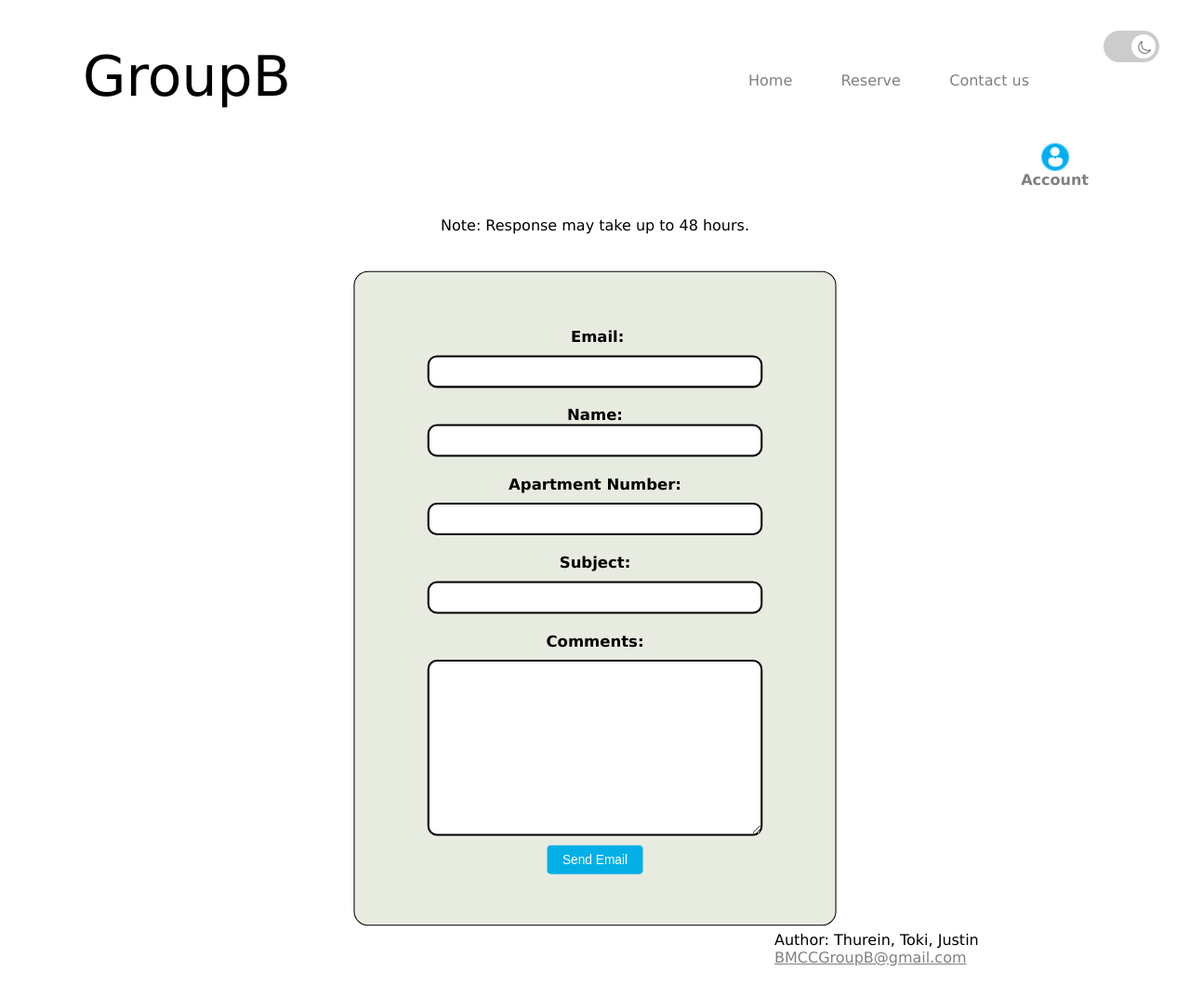
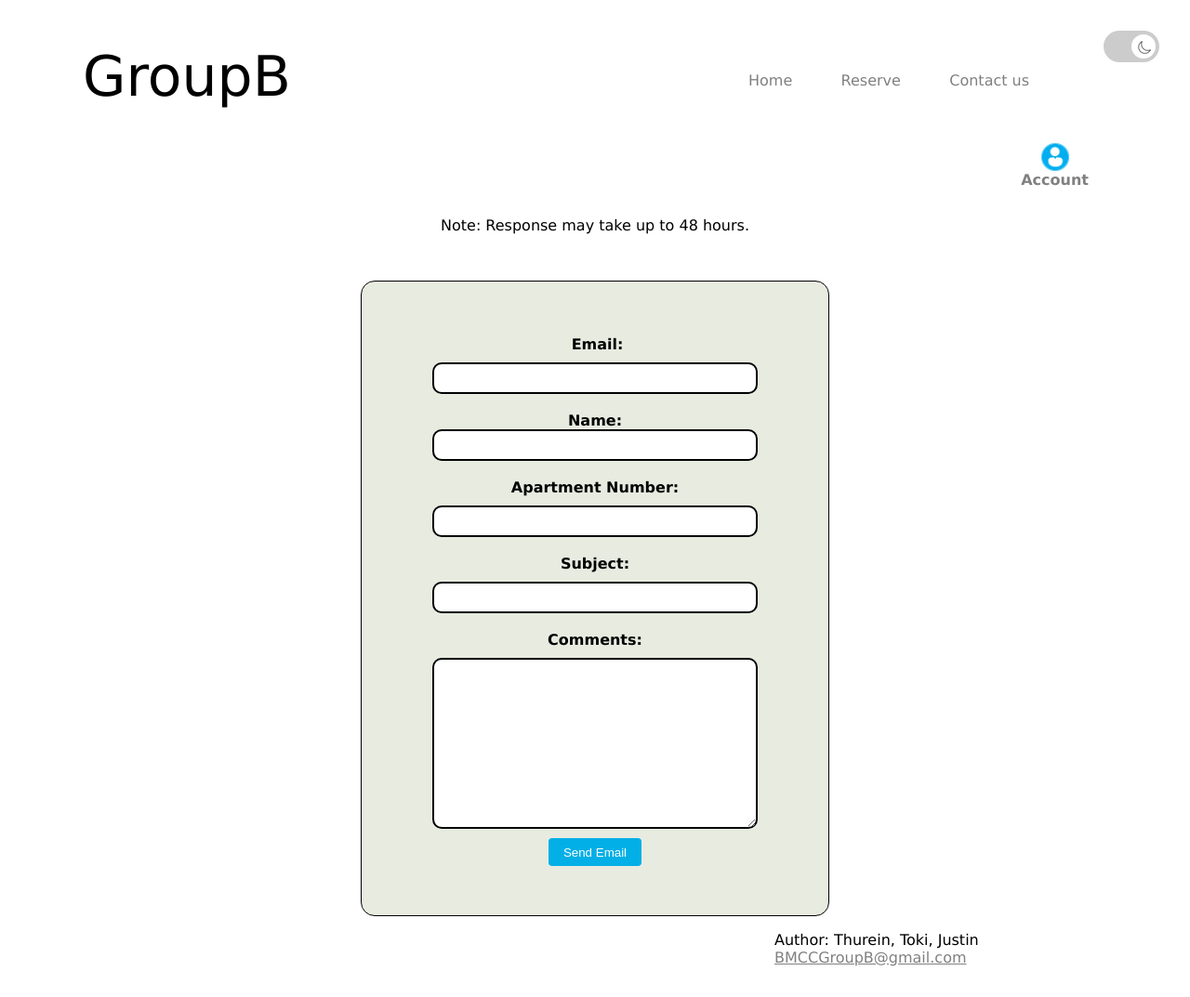
Before and after one commit to BMCCGroupB/BMCC_CSC350_SP21_B, a PHP site: page /contact.php in a window 1280 px wide, with the pointer over the restyled element. Shown: the whole page at 93% size. Run offline with PHP 8.4, Linux system fonts and the light colour scheme; the visitor is signed in with stand-in values (Sample User, id 1).

Commit message:
Update contact.php

```diff
--- a/pages/contact.php
+++ b/pages/contact.php
@@ -3,6 +3,15 @@
 <?php include "templates/header.php"?>
 <html>
 <head>
+	<!--
+	div = align the text
+	#email = style for email text box
+	#name = style for name text box
+	#apt = Style for the Apartment text box
+	#submission = Style for the submission text box
+	#submission:hover = Expands upon hovering
+	#msg = Style for message text box
+	-->
 	<style>
 		body{
 			background-repeat: no-repeat;
@@ -26,9 +35,6 @@
 				padding: 1px;
 			}
 
-			div:hover{
-			transform: scale(1.03);
-			}
 
 			#email {
 			border-radius: 10px;
```
